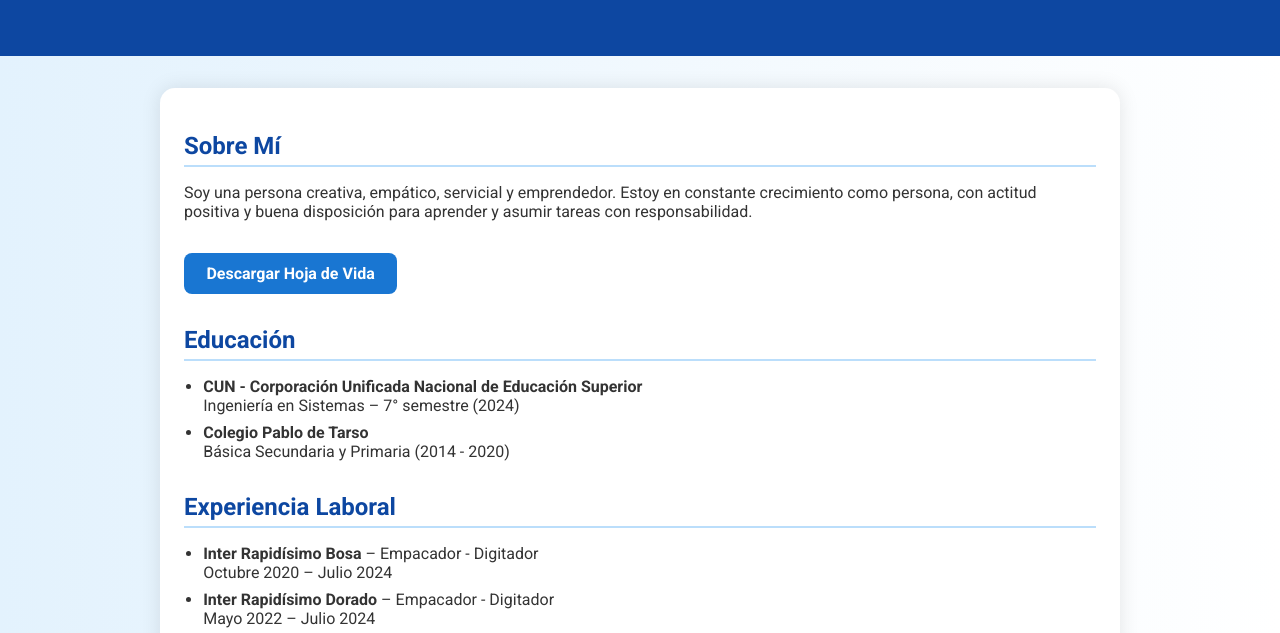
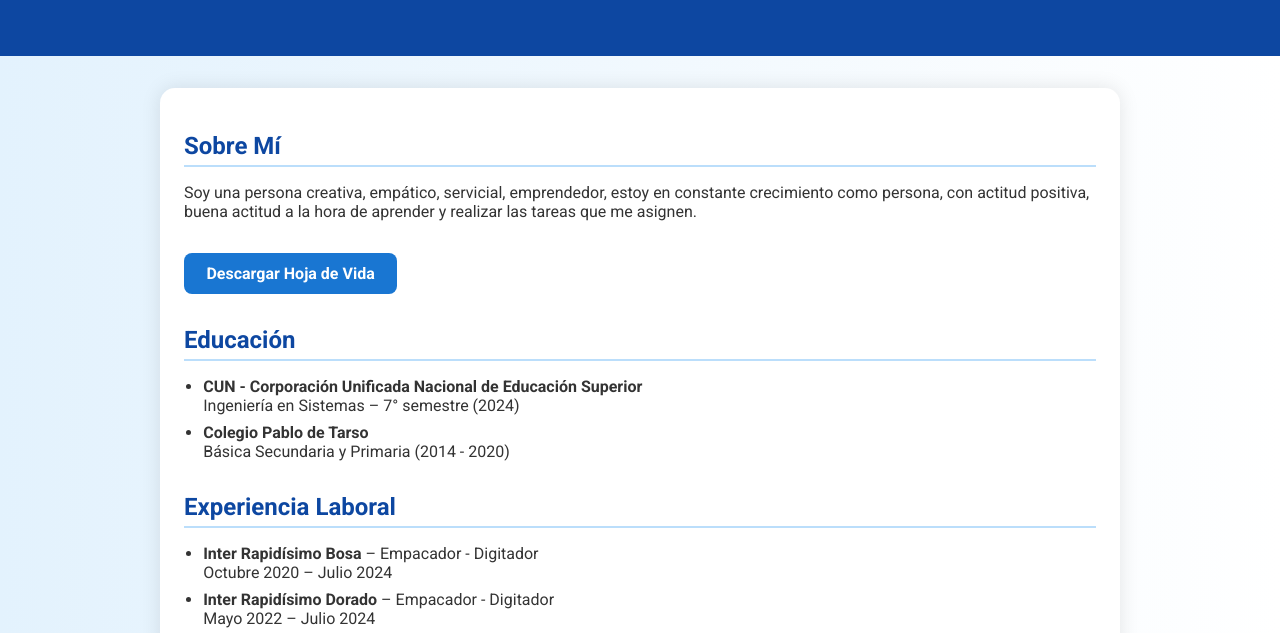
Before and after one commit to RicardoAndresCruz/MI-PORTAFOLIO, a plain HTML site: page index.html in a window 1280 px wide. Shown: the part 159-792 px from the top of the page. Drawn offline with Linux system fonts and the light colour scheme.

Commit message:
Update index.html

```diff
--- a/index.html
+++ b/index.html
@@ -92,7 +92,7 @@
 
     <section>
         <h2>Sobre Mí</h2>
-        <p>Soy una persona creativa, empático, servicial y emprendedor. Estoy en constante crecimiento como persona, con actitud positiva y buena disposición para aprender y asumir tareas con responsabilidad.</p>
+        <p>Soy una persona creativa, empático, servicial, emprendedor, estoy en constante crecimiento como persona, con actitud positiva, buena actitud a la hora de aprender y realizar las tareas que me asignen.</p>
         <a class="cv-link" href="cv_ricardo_cruz.pdf" target="_blank">Descargar Hoja de Vida</a>
     </section>
 
```
